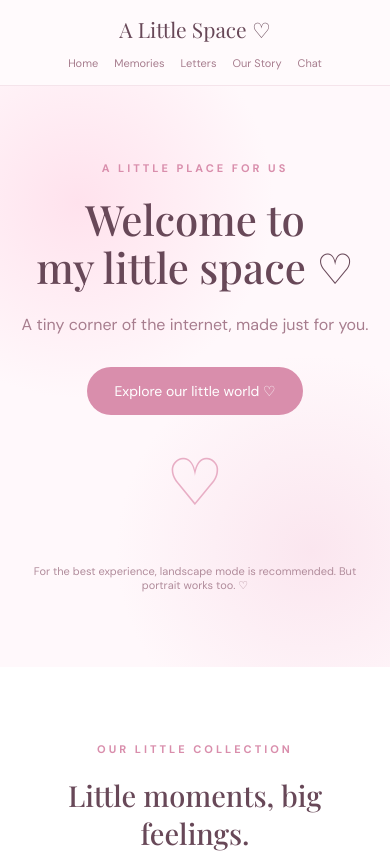
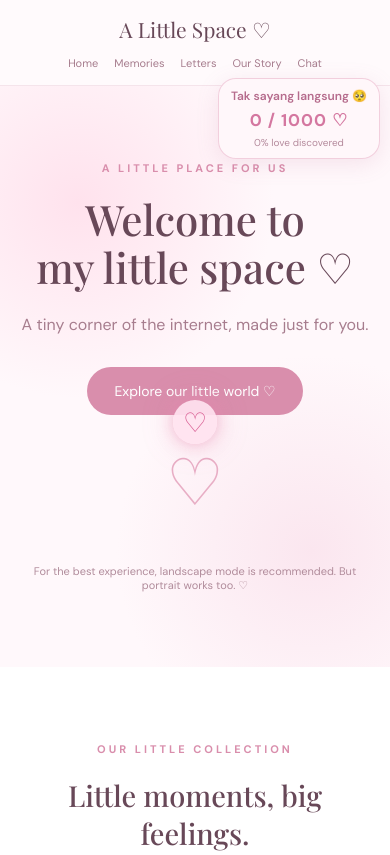
Before and after one commit to alifdarwisyah46-cmyk/a-little-space-for-you, a plain HTML site: page index.html in a window 390 px wide. Shown: the top 855 px of the page. Drawn offline with nearby package versions, Linux system fonts and the light colour scheme.

Commit message:
Update style.css

```diff
--- a/style.css
+++ b/style.css
@@ -419,6 +419,172 @@ h1, h2, h3 {
   line-height: 2;
 }
 
+/* =========================
+   HIDDEN HEARTS GAME
+========================= */
+
+#hiddenHeartGame {
+  position: fixed;
+  inset: 0;
+  z-index: 999;
+  pointer-events: none;
+  overflow: hidden;
+}
+
+.heart-counter {
+  position: fixed;
+  top: 90px;
+  right: 16px;
+  z-index: 1000;
+  display: flex;
+  flex-direction: column;
+  align-items: center;
+  gap: 5px;
+  min-width: 145px;
+  padding: 12px 16px;
+  background: rgba(255, 247, 250, 0.94);
+  border: 1px solid rgba(222, 145, 178, 0.4);
+  border-radius: 18px;
+  box-shadow: 0 5px 22px rgba(190, 110, 145, 0.15);
+  color: #9b647d;
+  font-size: 11px;
+  text-align: center;
+  backdrop-filter: blur(10px);
+  pointer-events: auto;
+}
+
+#loveLevel {
+  color: #b66c8d;
+  font-size: 12px;
+  font-weight: 600;
+  transition: all 0.3s ease;
+}
+
+.heart-counter strong {
+  font-size: 17px;
+  color: #d477a0;
+  letter-spacing: 1px;
+}
+
+#heartCount {
+  display: inline-block;
+}
+
+#heartCount.count-pop {
+  animation: heartCountPop 0.4s ease;
+}
+
+@keyframes heartCountPop {
+  0% {
+    transform: scale(1);
+  }
+  45% {
+    transform: scale(1.5);
+    color: #f04f91;
+  }
+  100% {
+    transform: scale(1);
+  }
+}
+
+#lovePercentage {
+  color: #b58b9d;
+  font-size: 10px;
+}
+
+/* Hidden heart button */
+
+#hiddenHeartButton {
+  position: fixed;
+  top: 50%;
+  left: 50%;
+  transform: translate(-50%, -50%);
+  width: 48px;
+  height: 48px;
+  border: none;
+  border-radius: 50%;
+  background: rgba(255, 226, 239, 0.92);
+  color: #d75b91;
+  font-size: 30px;
+  line-height: 1;
+  cursor: pointer;
+  pointer-events: auto;
+  z-index: 1001;
+  box-shadow:
+    0 0 12px rgba(231, 133, 173, 0.4),
+    0 0 28px rgba(231, 133, 173, 0.22);
+  animation: hiddenHeartPulse 1.8s ease-in-out infinite;
+  transition:
+    left 0.55s ease,
+    top 0.55s ease,
+    opacity 0.2s ease;
+  -webkit-tap-highlight-color: transparent;
+}
+
+#hiddenHeartButton:active {
+  transform: translate(-50%, -50%) scale(0.82);
+}
+
+@keyframes hiddenHeartPulse {
+  0%, 100% {
+    box-shadow:
+      0 0 12px rgba(231, 133, 173, 0.4),
+      0 0 28px rgba(231, 133, 173, 0.22);
+  }
+
+  50% {
+    box-shadow:
+      0 0 20px rgba(231, 133, 173, 0.65),
+      0 0 40px rgba(231, 133, 173, 0.35);
+  }
+}
+
+/* =========================
+   AI TYPING INDICATOR
+========================= */
+
+.typing-text {
+  display: flex;
+  align-items: center;
+  flex-wrap: wrap;
+  gap: 5px;
+}
+
+.typing-dots {
+  display: inline-flex;
+  align-items: center;
+  gap: 4px;
+  margin-left: 3px;
+}
+
+.typing-dots span {
+  width: 5px;
+  height: 5px;
+  background: currentColor;
+  border-radius: 50%;
+  animation: typingBounce 1.2s infinite ease-in-out;
+}
+
+.typing-dots span:nth-child(2) {
+  animation-delay: 0.2s;
+}
+
+.typing-dots span:nth-child(3) {
+  animation-delay: 0.4s;
+}
+
+@keyframes typingBounce {
+  0%, 60%, 100% {
+    transform: translateY(0);
+    opacity: 0.45;
+  }
+
+  30% {
+    transform: translateY(-5px);
+    opacity: 1;
+  }
+}
+
 @keyframes floatHeart {
   0%, 100% { transform: translateY(0); }
   50% { transform: translateY(-12px); }
@@ -465,6 +631,21 @@ h1, h2, h3 {
   .chat-window { height: 330px; }
 }
 
+@media (max-width: 600px) {
+  .heart-counter {
+    top: 78px;
+    right: 10px;
+    min-width: 130px;
+    padding: 9px 12px;
+  }
+
+  #hiddenHeartButton {
+    width: 44px;
+    height: 44px;
+    font-size: 27px;
+  }
+}
+
 @media (max-width: 480px) {
   .memory-grid { grid-template-columns: 1fr; }
   .memory-placeholder { height: 160px; }
@@ -476,50 +657,3 @@ h1, h2, h3 {
   .chat-form button { padding: 11px 13px; font-size: 12px; }
   .chat-message { max-width: 90%; }
 }
-
-
-/* =========================
-   AI TYPING INDICATOR
-========================= */
-
-.typing-text {
-  display: flex;
-  align-items: center;
-  flex-wrap: wrap;
-  gap: 5px;
-}
-
-.typing-dots {
-  display: inline-flex;
-  align-items: center;
-  gap: 4px;
-  margin-left: 3px;
-}
-
-.typing-dots span {
-  width: 5px;
-  height: 5px;
-  background: currentColor;
-  border-radius: 50%;
-  animation: typingBounce 1.2s infinite ease-in-out;
-}
-
-.typing-dots span:nth-child(2) {
-  animation-delay: 0.2s;
-}
-
-.typing-dots span:nth-child(3) {
-  animation-delay: 0.4s;
-}
-
-@keyframes typingBounce {
-  0%, 60%, 100% {
-    transform: translateY(0);
-    opacity: 0.45;
-  }
-
-  30% {
-    transform: translateY(-5px);
-    opacity: 1;
-  }
-}
```
